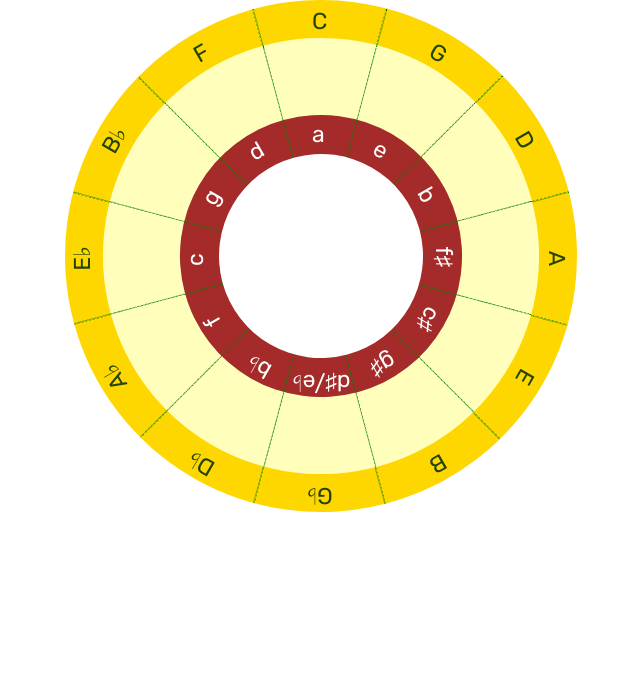
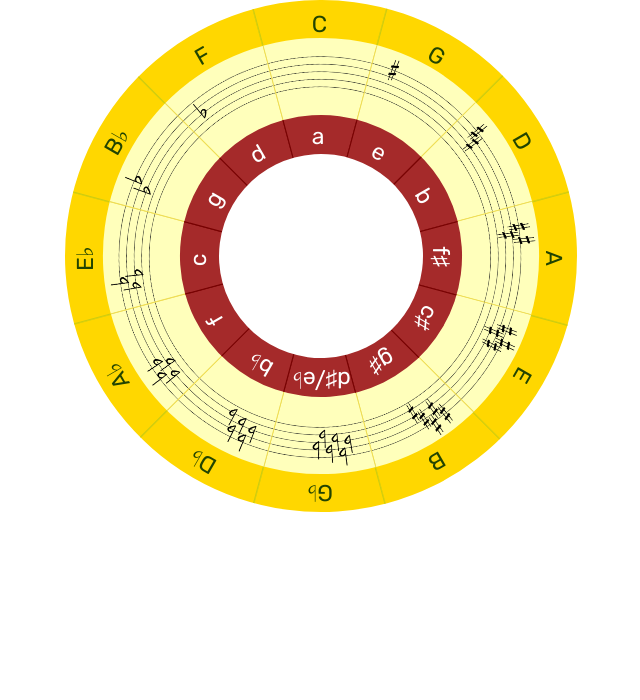
Before and after one commit to clavierbulb-green/A-Circle-of-Fifths, a plain HTML site: page index.html in a window 1280 px wide. Shown: the whole page, without its empty margins (319-959 px from the left). Drawn offline with Linux system fonts and the light colour scheme.

Commit message:
Add circular staff of key signatures as image

```diff
--- a/index.html
+++ b/index.html
@@ -28,6 +28,9 @@
         </ul>
     </div>
     <div class="circle staff">
+        <div class="circle staff_container">
+            <img src="images/circular_staff_treble.png" alt="">
+        </div>
         <ul>
             <li><span></span></li>
             <li><span></span></li>
--- a/main.css
+++ b/main.css
@@ -45,6 +45,7 @@
     z-index: 1;
 }
 
+
 .staff {
     background-color: #FFB; /* PLACEHOLDER */
     height: calc(var(--radius_staff) * 2);
@@ -52,6 +53,20 @@
     left: calc(var(--radius) - var(--radius_staff));
     top: calc(var(--radius) - var(--radius_staff));
     z-index: 2;
+}
+
+.staff_container {
+    height: 100%;
+    width: 100%;
+}
+
+.staff_container img {
+    width: 95%;
+    height: 95%;
+    position: absolute;
+    left: 4%;
+    top: 2.5%;
+    transform: rotate(-100deg);
 }
 
 .minor_keys {
@@ -76,9 +91,7 @@
 
 .circle li {
     position: absolute;
-    border: 0.5px dotted green; /* PLACEHOLDER */
     list-style: none;
-
     /* width and height = circle radius */
     width: 50%;
     height: 50%;
@@ -100,20 +113,39 @@
     transform: skew(-60deg) rotate(-75deg);
 }
 
+.minor_keys li {
+    border: 1px solid #700;
+}
+
 .minor_keys li span {
-    border: 1px solid purple;
+    /*border: 1px solid purple;*/
     bottom: -50%; /* PLACEHOLDER */
     right: -35%; /* PLACEHOLDER */
     padding: 0.6em;
     color: white;
 }
 
+.major_keys li {
+    border: 1px solid #CC1;
+}
+
 .major_keys li span {
-    border: 1px solid brown;
+    /*border: 1px solid brown;*/
     bottom: -44%; /* PLACEHOLDER */
     right: -32%; /* PLACEHOLDER */
     padding: 0.6em;
     color: #240;
+}
+
+.staff li {
+    border: 1px solid #ED5;
+}
+
+.staff li span {
+    /*border: 1px solid purple;*/
+    padding: 0.6em;
+    bottom: -42%; /* PLACEHOLDER */
+    right: -30%; /* PLACEHOLDER */
 }
 
 
```
Also changed, not shown: README.md, images/circular_staff_treble.png (added).
